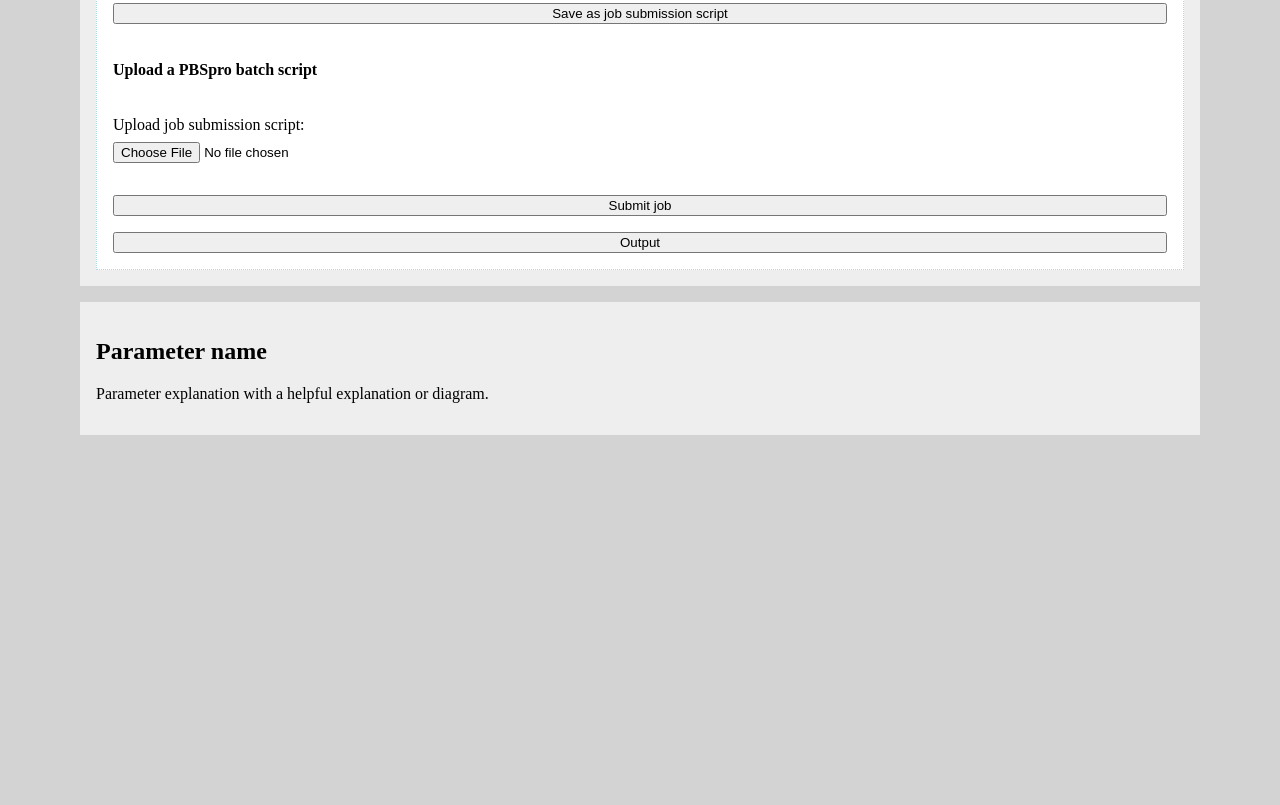
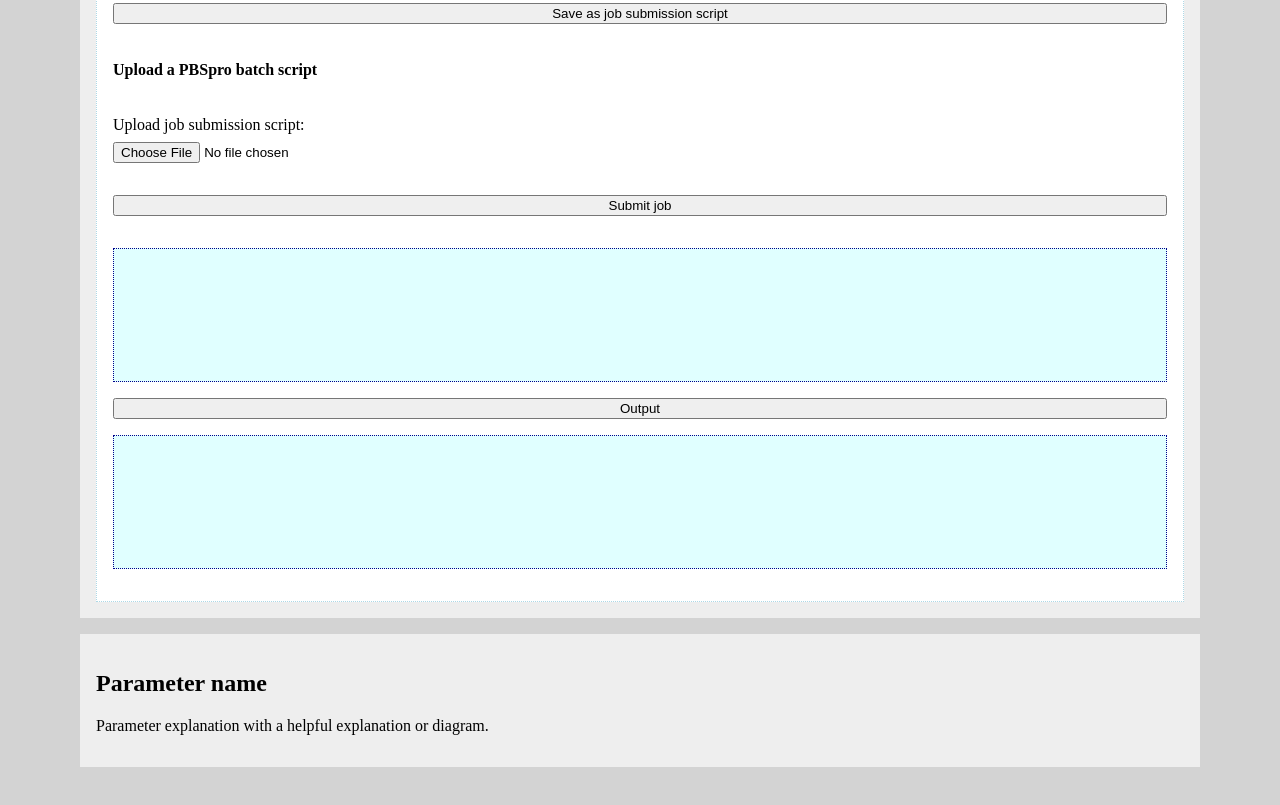
Before and after one commit to CalvinLowe/HPC-Portal, a plain HTML site: page App/index.html in a window 1280 px wide. Shown: the part 1235-2040 px from the top of the page. Before the commit the page ends 1750 px from the top, so only its background shows below. Drawn offline with Linux system fonts and the light colour scheme.

Commit message:
Styled output

```diff
--- a/App/styles.css
+++ b/App/styles.css
@@ -11,6 +11,14 @@ main, aside {
     padding: 1rem;
     margin: 1rem;
     background-color: #eeeeee;
+}
+
+output {
+    border: 1px dotted darkblue;
+    background-color: lightcyan;
+    height: 100px;
+    margin: 1rem 0;
+    padding: 1rem;
 }
 
 
```
